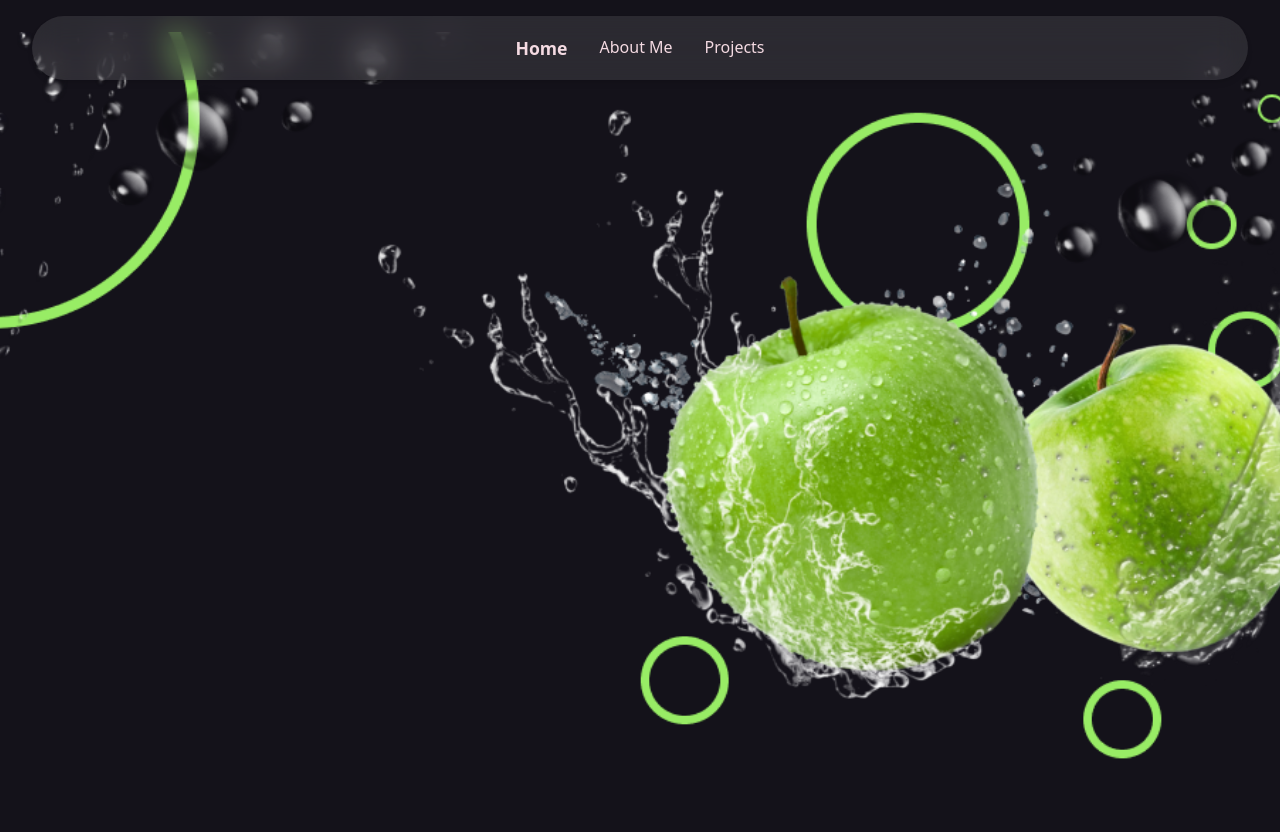
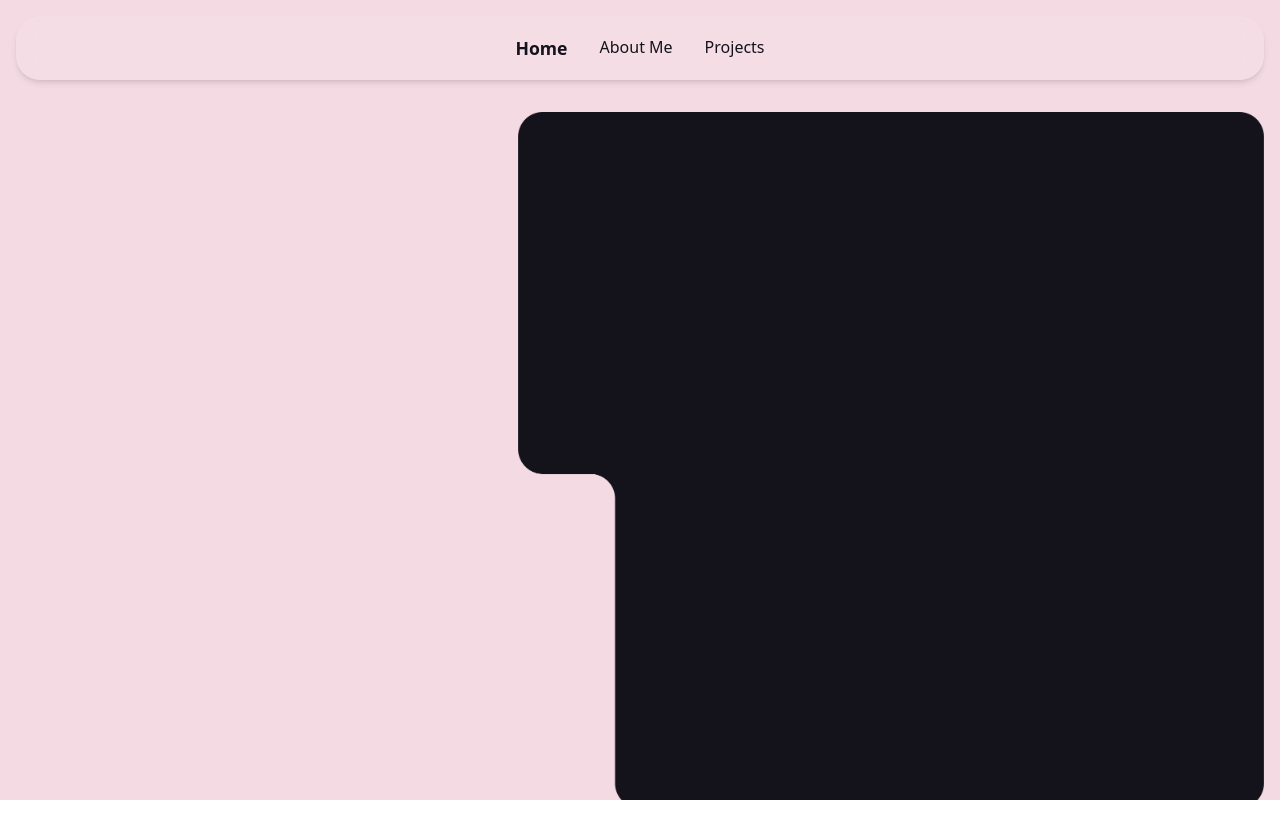
Before and after one commit to wendelaQuist/Portfolio2025, a React (Create React App) app in the folder portfolio2025/: page / in a window 1280 px wide. After the commit the page ends 800 px from the top, so only its background shows below. Built offline with nearby package versions, Linux system fonts and the light colour scheme.

Commit message:
pos. navbar final/ hero right block

```diff
--- a/portfolio2025/src/App.js
+++ b/portfolio2025/src/App.js
@@ -1,24 +1,14 @@
 import './App.css';
-import Header from './Components/Images/header.js'
-import bg from "./Components/Images/apple-splash.png"
+import Header from './Components/Scripts/header.js'
+import Hero from './Components/Scripts/Hero.js'
 
 function App() {
 
-  const hero ={
-    backgroundImage: `url(${bg})`,
-    backgroundSize: "cover",
-    backgroundRepeat: "no-repeat",
-    backgroundPosition: "center",
-  }
-
-  const link ={
-
-  }
-
   return (
-    <main className="h-screen w-screen" style={hero}>
-      <div className="m-8">
-      <Header></Header>
+    <main className="relative h-screen w-screen box-border">
+      <div className="m-0 p-0">
+        <Header />
+        <Hero />
       </div>
     </main>
   );
--- a/portfolio2025/src/Components/Images/header.js
+++ /dev/null
@@ -1,22 +0,0 @@
-const Header = () => {
-    return (
-        <div className="fixed top-4 left-8 right-8 h-[4rem] bg-white/10 backdrop-blur-lg rounded-full shadow-md flex items-center">
-            <ul className="flex justify-center gap-8 w-full max-w-4xl mx-auto">
-                <li className="text-[#F4DAE2] font-bold text-[1.1rem] cursor-pointer relative group">
-                    Home
-                        <span className="absolute left-0 bottom-0 w-0 h-[2px] bg-[#F4DAE2] font-bold text-[1.1rem] cursor-pointer group transition-all duration-300 group-hover:w-full"></span>
-                </li>
-                <li className="text-[#F4DAE2] font-medium text-[1rem] cursor-pointer relative group">
-                    About Me
-                        <span className="absolute left-0 bottom-0 w-0 h-[2px] bg-[#F4DAE2] transition-all duration-300 group-hover:w-full"></span>
-                </li>
-                <li className="text-[#F4DAE2] font-medium text-[1rem] cursor-pointer relative group">
-                    Projects
-                    <span className="absolute left-0 bottom-0 w-0 h-[2px] bg-[#F4DAE2] transition-all duration-300 group-hover:w-full"></span>
-                </li>
-            </ul>
-    </div>
-    )
-}
-
-export default Header
--- /dev/null
+++ b/portfolio2025/src/Components/Scripts/Hero.js
@@ -0,0 +1,14 @@
+import leftBlock from "../Images/Hero_block.png"
+
+const Hero = () => {
+    return (
+        <div className="absolute top-0 right-0 w-full h-screen overflow-hidden bg-[#F4DAE2]">
+                <img
+                    src={leftBlock}
+                    className="absolute right-4 top-[calc(4rem+3rem)] max-w-[80%] max-h-[80%] md:max-w-[80%] md:max-h-[87%] <style>"
+                />
+            </div>
+    )
+}
+
+export default Hero
--- /dev/null
+++ b/portfolio2025/src/Components/Scripts/header.js
@@ -0,0 +1,22 @@
+const Header = () => {
+    return (
+        <div className="fixed top-4 right-4 left-4 h-[4rem] bg-white/10 backdrop-blur-lg rounded-3xl shadow-md flex items-center z-10">
+            <ul className="flex top-4 justify-center gap-8 w-full max-w-4xl mx-auto">
+                <li className="text-[#14121A] font-bold text-[1.1rem] cursor-pointer relative group">
+                    Home
+                        <span className="absolute left-0 bottom-0 w-0 h-[2px] bg-[#14121A] font-bold text-[1.1rem] cursor-pointer group transition-all duration-300 group-hover:w-full"></span>
+                </li>
+                <li className="text-[#14121A] font-medium text-[1rem] cursor-pointer relative group">
+                    About Me
+                        <span className="absolute left-0 bottom-0 w-0 h-[2px] bg-[#14121A] transition-all duration-300 group-hover:w-full"></span>
+                </li>
+                <li className="text-[#14121A] font-medium text-[1rem] cursor-pointer relative group">
+                    Projects
+                    <span className="absolute left-0 bottom-0 w-0 h-[2px] bg-[#14121A] transition-all duration-300 group-hover:w-full"></span>
+                </li>
+            </ul>
+    </div>
+    )
+}
+
+export default Header
--- a/portfolio2025/src/index.css
+++ b/portfolio2025/src/index.css
@@ -1,9 +1,3 @@
 @tailwind base;
 @tailwind components;
 @tailwind utilities;
-
-@layer base{
-  body{
-    @apply bg-[#14121A]
-  }
-}
```
Also changed, not shown: portfolio2025/src/Components/Images/Hero_block.png (added), portfolio2025/src/Components/Images/Hero_block_notebooks.png (added).
